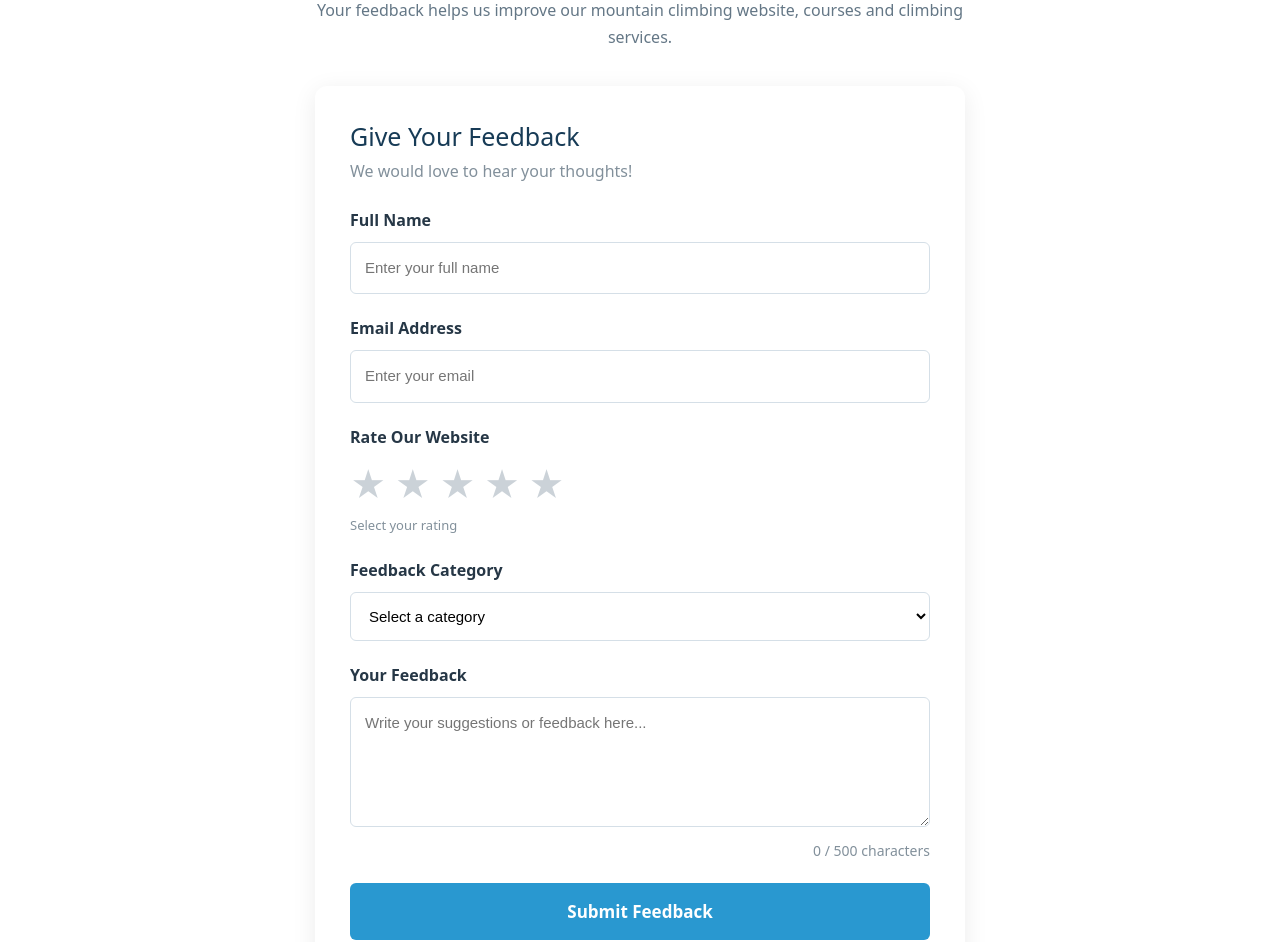
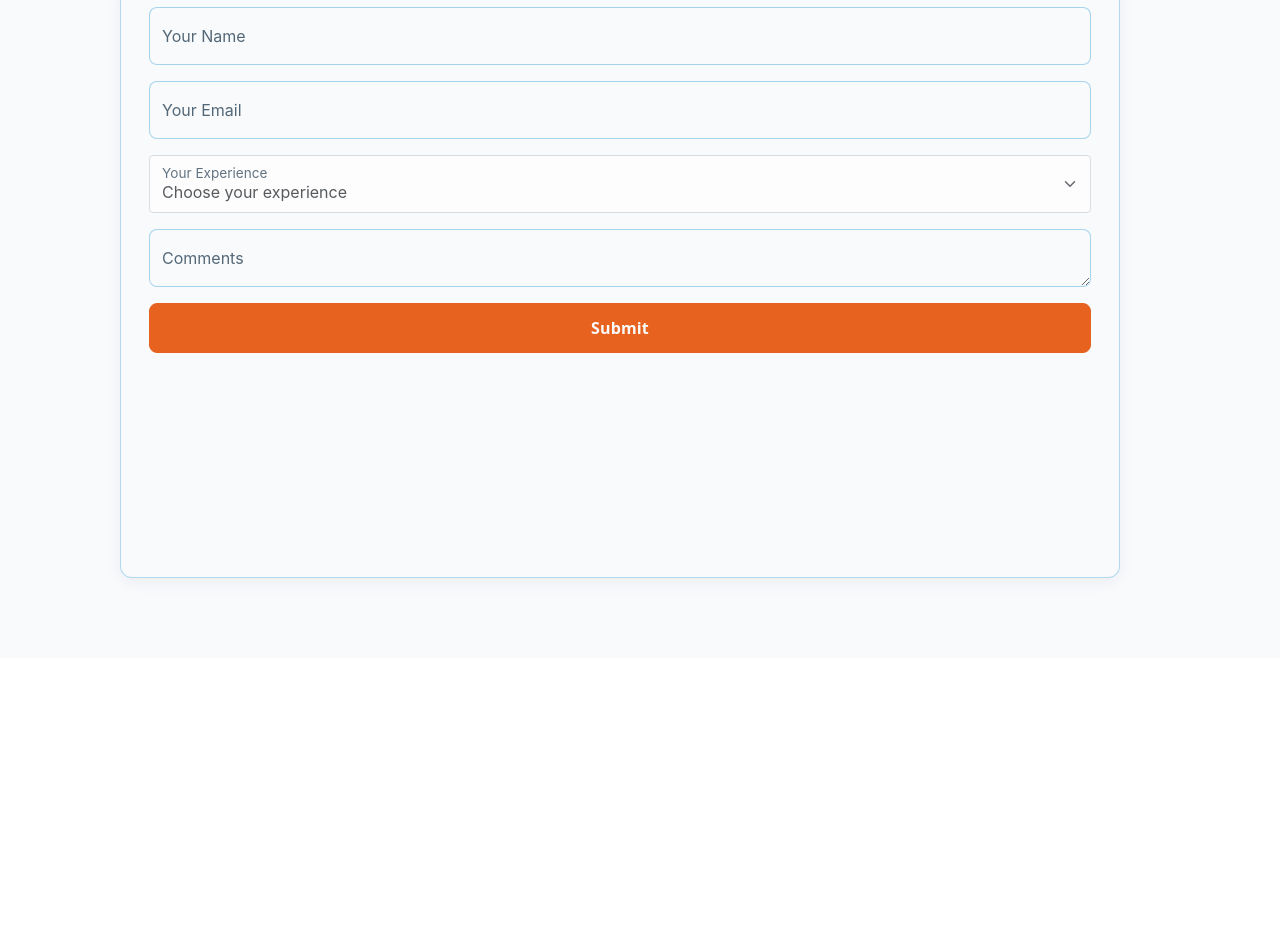
Before and after one commit to Birdy-web-ux/Alpine-Ascent, a plain HTML site: page Feedback.html in a window 1280 px wide. Shown: the part 308-1250 px from the top of the page. After the commit the page ends 966 px from the top, so only its background shows below. Drawn offline with nearby package versions, Linux system fonts and the light colour scheme; a script that the page names is missing.

Commit message:
needs work

```diff
--- a/Feeback.css
+++ b/Feeback.css
@@ -47,250 +47,192 @@
 @media (max-width: 480px) {
     .navbar-brand img { height: 56px; width: 56px; }
 }
-
-
-
-
-* {
-    margin: 0;
-    padding: 0;
-    box-sizing: border-box;
+.feedbackborder{
+    border: 1px solid black;
+    width: 1000px;
+    height: 600px;
+    transform: translate(450px,100px);
+}
+/* ===== Feedback section ===== */
+.feedback {
+    background-color: #F8FAFC;
+    padding: 60px 20px;
+    display: flex;
+    justify-content: center;
 }
 
-body {
-    font-family: Arial, sans-serif;
-    background: #f4f8fb;
-    color: #263746;
+.feedback-inner {
+    width: 100%;
+    max-width: 640px;
 }
 
-/* Navigation Bar */
+.feedback-title {
+    font-family: 'Montserrat', system-ui, sans-serif;
+    font-weight: 700;
+    font-size: clamp(1.75rem, 4vw, 2.5rem);
+    color: #0F2A3F;
+    letter-spacing: -0.02em;
+    text-align: center;
+    margin: 0 0 6px;
+}
 
-.navbar {
-    background: #2998d0;
-    min-height: 150px;
+.feedback-sub {
+    font-family: 'Inter', system-ui, sans-serif;
+    font-size: 1rem;
+    color: #0F2A3F;
+    opacity: .75;
+    text-align: center;
+    margin: 0 0 28px;
+    line-height: 1.5;
+}
+
+.feedbackborder {
+    background-color: #F8FAFC;
+    border: 1px solid rgba(44, 153, 214, .35);
+    border-radius: 12px;
+    padding: 28px;
+    box-shadow: 0 4px 16px rgba(15, 42, 63, .06);
+}
+
+/* Inputs + textarea */
+.feedback .form-control {
+    font-family: 'Inter', system-ui, sans-serif;
+    color: #0F2A3F;
+    background-color: #F8FAFC;
+    border: 1px solid rgba(44, 153, 214, .4);
+    border-radius: 8px;
+    transition: border-color .2s, box-shadow .2s;
+}
+
+.feedback .form-control:focus {
+    color: #0F2A3F;
+    background-color: #F8FAFC;
+    border-color: #2C99D6;
+    box-shadow: 0 0 0 3px rgba(44, 153, 214, .18);
+}
+
+.feedback .form-floating > label {
+    font-family: 'Inter', system-ui, sans-serif;
+    color: #0F2A3F;
+    opacity: .7;
+}
+
+.feedback .form-floating > .form-control:focus ~ label,
+.feedback .form-floating > .form-control:not(:placeholder-shown) ~ label {
+    color: #2C99D6;
+    opacity: 1;
+}
+
+.feedback-textarea {
+    min-height: 160px;
+    resize: vertical;
+}
+
+/* Dropdown trigger */
+.feedback-select {
     display: flex;
     align-items: center;
     justify-content: space-between;
-    padding: 15px 35px;
-    gap: 20px;
+    width: 100%;
+    padding: 1rem .75rem;
+    font-family: 'Inter', system-ui, sans-serif;
+    font-size: 1rem;
+    color: #0F2A3F;
+    background-color: #F8FAFC;
+    border: 1px solid rgba(44, 153, 214, .4);
+    border-radius: 8px;
+    text-align: left;
+    transition: border-color .2s, box-shadow .2s, opacity .2s;
 }
 
-.logo img {
-    width: 150px;
-    height: auto;
-    object-fit: contain;
+.feedback-select:not(.has-value) {
+    opacity: .75;
 }
 
-.navbar nav {
-    display: flex;
-    align-items: center;
-    gap: 12px;
-    flex-wrap: wrap;
+.feedback-select:hover,
+.feedback-select:focus,
+.feedback-select.show {
+    color: #0F2A3F;
+    background-color: #F8FAFC;
+    border-color: #2C99D6;
+    box-shadow: 0 0 0 3px rgba(44, 153, 214, .18);
 }
 
-.navbar nav a {
-    color: white;
-    text-decoration: none;
-    font-size: 19px;
-    padding: 16px;
-    transition: 0.3s;
+.feedback-select::after {
+    margin-left: auto;
+    color: #2C99D6;
 }
 
-.navbar nav a:hover,
-.navbar nav a.active {
-    background: white;
-    color: #263746;
+/* Dropdown menu */
+.feedback .dropdown-menu {
+    border: 1px solid rgba(44, 153, 214, .35);
+    border-radius: 8px;
+    padding: 4px;
+    box-shadow: 0 6px 18px rgba(15, 42, 63, .12);
 }
 
-/* Feedback Section */
-
-.feedback-section {
-    padding: 55px 20px;
+.feedback .dropdown-item {
+    font-family: 'Inter', system-ui, sans-serif;
+    color: #0F2A3F;
+    border-radius: 6px;
+    padding: 8px 12px;
 }
 
-.feedback-heading {
-    text-align: center;
-    max-width: 700px;
-    margin: 0 auto 35px;
+.feedback .dropdown-item:hover,
+.feedback .dropdown-item:focus {
+    background-color: rgba(44, 153, 214, .12);
+    color: #0F2A3F;
 }
 
-.small-title {
-    color: #2998d0;
-    font-size: 14px;
-    font-weight: bold;
-    letter-spacing: 3px;
+.feedback .dropdown-item.selected {
+    background-color: #2C99D6;
+    color: #F8FAFC;
 }
 
-.feedback-heading h1 {
-    font-size: 38px;
-    color: #173b56;
-    margin: 15px 0;
+/* Submit button */
+.btnsmbt {
+    width: 100%;
+    padding: 12px 24px;
+    font-family: 'Montserrat', system-ui, sans-serif;
+    font-weight: 600;
+    font-size: 1rem;
+    letter-spacing: .01em;
+    color: #F8FAFC;
+    background-color: #E8621F;
+    border: 1px solid #E8621F;
+    border-radius: 8px;
+    cursor: pointer;
+    transition: transform .2s ease, box-shadow .2s ease, background-color .2s ease;
 }
 
-.feedback-heading p {
-    color: #647786;
-    line-height: 1.7;
-    font-size: 16px;
+.btnsmbt:hover,
+.btnsmbt:focus-visible {
+    background-color: #d9531e;
+    border-color: #d9531e;
+    color: #F8FAFC;
+    transform: translateY(-2px);
+    box-shadow: 0 8px 18px rgba(232, 98, 31, .35);
+    outline: none;
 }
 
-/* Feedback Form */
-
-.feedback-container {
-    max-width: 650px;
-    margin: auto;
-    background: white;
-    padding: 35px;
-    border-radius: 12px;
-    box-shadow: 0 5px 25px rgba(0, 0, 0, 0.08);
+.btnsmbt:active {
+    transform: translateY(0);
+    box-shadow: 0 4px 10px rgba(232, 98, 31, .3);
+}
+@media (max-width: 767px) {
+    .feedback { padding: 40px 16px; }
+    .feedbackborder { padding: 20px; border-radius: 10px; }
+    .feedback-sub { margin-bottom: 22px; }
 }
 
-.feedback-container h2 {
-    color: #173b56;
-    font-size: 25px;
-    margin-bottom: 8px;
+@media (max-width: 480px) {
+    .feedback { padding: 32px 12px; }
+    .feedbackborder { padding: 16px; }
+    .feedback-title { font-size: 1.5rem; }
+    .feedback-sub { font-size: .92rem; }
+    .feedback-textarea { min-height: 130px; }
+    .btnsmbt { padding: 11px 20px; font-size: .95rem; }
 }
-
-.form-description {
-    color: #82909b;
-    margin-bottom: 25px;
+.feedbackborder{
+    transform: translate(-200px,-20px);
 }
-
-/* Input Fields */
-
-.form-group {
-    margin-bottom: 22px;
-}
-
-.form-group label {
-    display: block;
-    font-weight: bold;
-    margin-bottom: 10px;
-    color: #263746;
-}
-
-.form-group input,
-.form-group select,
-.form-group textarea {
-    width: 100%;
-    padding: 14px;
-    border: 1px solid #d5dfe7;
-    border-radius: 6px;
-    font-size: 15px;
-    outline: none;
-    font-family: Arial, sans-serif;
-    background: white;
-}
-
-.form-group input:focus,
-.form-group select:focus,
-.form-group textarea:focus {
-    border-color: #2998d0;
-    box-shadow: 0 0 5px rgba(41, 152, 208, 0.2);
-}
-
-.form-group textarea {
-    height: 130px;
-    resize: vertical;
-}
-
-#charCount {
-    display: block;
-    text-align: right;
-    color: #82909b;
-    margin-top: 7px;
-}
-
-/* Star Rating */
-
-.stars {
-    display: flex;
-    gap: 8px;
-}
-
-.star {
-    border: none;
-    background: none;
-    color: #cbd2d8;
-    font-size: 35px;
-    cursor: pointer;
-    transition: 0.2s;
-}
-
-.star.selected {
-    color: #f5ad28;
-}
-
-.star:hover {
-    transform: scale(1.15);
-}
-
-#ratingText {
-    color: #82909b;
-    font-size: 13px;
-    margin-top: 5px;
-}
-
-/* Submit Button */
-
-.submit-btn {
-    width: 100%;
-    padding: 16px;
-    border: none;
-    border-radius: 6px;
-    background: #2998d0;
-    color: white;
-    font-size: 17px;
-    font-weight: bold;
-    cursor: pointer;
-    transition: 0.3s;
-}
-
-.submit-btn:hover {
-    background: #1679ad;
-}
-
-/* Success Message */
-
-#successMessage {
-    text-align: center;
-    color: #16834b;
-    font-weight: bold;
-    margin-top: 18px;
-}
-
-/* Footer */
-
-footer {
-    background: #173b56;
-    color: white;
-    text-align: center;
-    padding: 22px;
-}
-
-/* Mobile Responsive */
-
-@media (max-width: 768px) {
-
-    .navbar {
-        flex-direction: column;
-        padding: 20px 10px;
-    }
-
-    .navbar nav {
-        justify-content: center;
-        gap: 3px;
-    }
-
-    .navbar nav a {
-        font-size: 14px;
-        padding: 10px;
-    }
-
-    .feedback-heading h1 {
-        font-size: 29px;
-    }
-
-    .feedback-container {
-        padding: 22px;
-    }
-}
--- a/Feedback.html
+++ b/Feedback.html
@@ -3,7 +3,7 @@
 <head>
     <meta charset="UTF-8">
     <meta name="viewport" content="width=device-width, initial-scale=1.0">
-    <title>Document</title>
+    <title>Alpine Ascents &vert; Feedback</title>
     <link rel="stylesheet" href="Feeback.css">
     <link href="https://cdn.jsdelivr.net/npm/bootstrap@5.0.2/dist/css/bootstrap.min.css" rel="stylesheet" integrity="sha384-EVSTQN3/azprG1Anm3QDgpJLIm9Nao0Yz1ztcQTwFspd3yD65VohhpuuCOmLASjC" crossorigin="anonymous">
 </head>
@@ -33,121 +33,48 @@
     </div>
   </nav>
 </header>
+<section class="feedback">
+  <div class="feedback-inner">
+    <h2 class="feedback-title">Share Your Experience</h2>
+    <p class="feedback-sub">Tell us how your climb went — it helps other climbers plan theirs.Your shared Experience helps us Improve</p>
 
-<!DOCTYPE html>
-<html lang="en">
-<head>
-    <meta charset="UTF-8">
-    <meta name="viewport" content="width=device-width, initial-scale=1.0">
-    <title>Feedback | Alpine Ascents</title>
-    <link rel="stylesheet" href="feedback.css">
-</head>
-<body>
+    <div class="feedbackborder">
+      <form class="feedback-form" onsubmit="return false;">
 
-
-<!DOCTYPE html>
-<html lang="en">
-<head>
-    <meta charset="UTF-8">
-    <meta name="viewport" content="width=device-width, initial-scale=1.0">
-    <title>Feedback | Alpine Ascents</title>
-    <link rel="stylesheet" href="feedback.css">
-</head>
-<body>
-
-
-
-    <!-- Feedback Section -->
-    <main class="feedback-section">
-
-        <div class="feedback-heading">
-            <span class="small-title">ALPINE ASCENTS</span>
-
-            <h1>Share Your Experience</h1>
-
-            <p>
-                Your feedback helps us improve our mountain climbing
-                website, courses and climbing services.
-            </p>
+        <div class="form-floating mb-3">
+          <input type="text" class="form-control" id="fbName" placeholder="Your Name" required>
+          <label for="fbName">Your Name</label>
         </div>
 
-        <div class="feedback-container">
-
-            <form id="feedbackForm">
-
-                <h2>Give Your Feedback</h2>
-
-                <p class="form-description">
-                    We would love to hear your thoughts!
-                </p>
-
-                <div class="form-group">
-                    <label for="name">Full Name</label>
-                    <input type="text" id="name"
-                    placeholder="Enter your full name" required>
-                </div>
-
-                <div class="form-group">
-                    <label for="email">Email Address</label>
-                    <input type="email" id="email"
-                    placeholder="Enter your email" required>
-                </div>
-
-                <div class="form-group">
-                    <label>Rate Our Website</label>
-
-                    <div class="stars" id="starRating">
-                        <button type="button" class="star" data-value="1">★</button>
-                        <button type="button" class="star" data-value="2">★</button>
-                        <button type="button" class="star" data-value="3">★</button>
-                        <button type="button" class="star" data-value="4">★</button>
-                        <button type="button" class="star" data-value="5">★</button>
-                    </div>
-
-                    <p id="ratingText">Select your rating</p>
-                </div>
-
-                <div class="form-group">
-                    <label for="category">Feedback Category</label>
-
-                    <select id="category" required>
-                        <option value="">Select a category</option>
-                        <option value="Mountain skills Course">Mountain skills Course </option>
-                        <option value="Climbing Courses">Climbing Courses</option>
-                        <option value="Climbing Schools">Climbing Schools</option>
-                        <option value="Mountain Gear">Mountain Gear</option>
-                        <option value="Website Experience">Overall Experience</option>
-                        <option value="Other">Other</option>
-                    </select>
-                </div>
-
-                <div class="form-group">
-                    <label for="message">Your Feedback</label>
-
-                    <textarea id="message"
-                    placeholder="Write your suggestions or feedback here..."
-                    maxlength="500" required></textarea>
-
-                    <small id="charCount">0 / 500 characters</small>
-                </div>
-
-                <button type="submit" class="submit-btn">
-                    Submit Feedback
-                </button>
-
-                <p id="successMessage"></p>
-
-            </form>
-
+        <div class="form-floating mb-3">
+          <input type="email" class="form-control" id="fbEmail" placeholder="name@example.com" required>
+          <label for="fbEmail">Your Email</label>
         </div>
 
-    </main>
+<div class="form-floating mb-3">
+  <select class="form-select feedback-select" id="fbExperience" required>
+    <option value="" selected disabled>Choose your experience</option>
+    <option value="Bad">Bad</option>
+    <option value="Great">Great</option>
+    <option value="Amazing">Amazing</option>
+    <option value="Perfect">Perfect</option>
+  </select>
+  <label for="fbExperience">Your Experience</label>
+</div>
 
-    <footer>
-        <p>© 2026 Alpine Ascents | Explore. Climb. Achieve.</p>
-    </footer>
+        <div class="form-floating mb-3">
+          <textarea class="form-control feedback-textarea" id="fbComments"
+                    placeholder="Leave a comment here"></textarea>
+          <label for="fbComments">Comments</label>
+        </div>
 
+        <button type="submit" class="btnsmbt">Submit</button>
+      </form>
+    </div>
+  </div>
+</section>
     <script src="feedback.js"></script>
+    <script src="https://cdn.jsdelivr.net/npm/bootstrap@5.0.2/dist/js/bootstrap.bundle.min.js" integrity="sha384-MrcW6ZMFYlzcLA8Nl+NtUVF0sA7MsXsP1UyJoMp4YLEuNSfAP+JcXn/tWtIaxVXM" crossorigin="anonymous"></script>
 
 </body>
 </html>
--- a/feedback.js
+++ /dev/null
@@ -1,85 +0,0 @@
-
-// Select all stars
-const stars = document.querySelectorAll(".star");
-
-let selectedRating = 0;
-
-// Star Rating System
-stars.forEach(function(star) {
-
-    star.addEventListener("click", function() {
-
-        selectedRating = Number(this.dataset.value);
-
-        stars.forEach(function(item) {
-            const value = Number(item.dataset.value);
-
-            if (value <= selectedRating) {
-                item.classList.add("selected");
-            } else {
-                item.classList.remove("selected");
-            }
-        });
-
-        document.getElementById("ratingText").textContent =
-            selectedRating + " out of 5 Stars";
-
-    });
-
-});
-
-
-// Character Counter
-const message = document.getElementById("message");
-const charCount = document.getElementById("charCount");
-
-message.addEventListener("input", function() {
-
-    charCount.textContent =
-        message.value.length + " / 500 characters";
-
-});
-
-
-// Feedback Form Submission
-const form = document.getElementById("feedbackForm");
-
-form.addEventListener("submit", function(event) {
-
-    event.preventDefault();
-
-    if (selectedRating === 0) {
-        alert("Please select a star rating!");
-        return;
-    }
-
-    const name = document.getElementById("name").value;
-    const category = document.getElementById("category").value;
-    const successMessage =
-        document.getElementById("successMessage");
-
-    successMessage.textContent =
-        "Thank you " + name +
-        "! Your feedback has been submitted successfully.";
-
-    console.log("Feedback Details:");
-    console.log("Name:", name);
-    console.log("Email:", document.getElementById("email").value);
-    console.log("Rating:", selectedRating);
-    console.log("Category:", category);
-    console.log("Message:", message.value);
-
-    form.reset();
-
-    stars.forEach(function(star) {
-        star.classList.remove("selected");
-    });
-
-    selectedRating = 0;
-
-    document.getElementById("ratingText").textContent =
-        "Select your rating";
-
-    charCount.textContent = "0 / 500 characters";
-
-});
```
